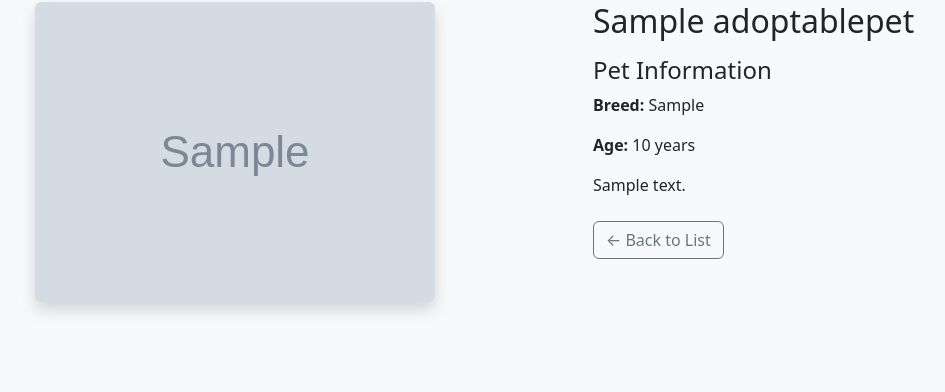
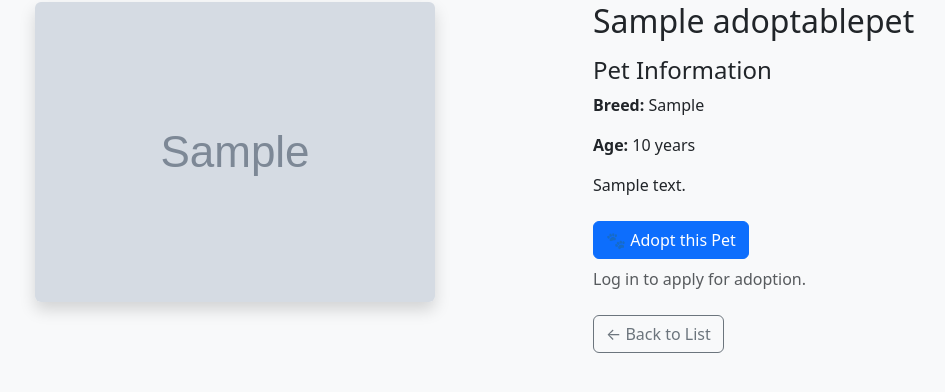
Before and after one commit to Omar6688/PawfectMatch, a Django app: page /adopt/1/ in a window 1280 px wide. Shown: the part 126-518 px from the top of the page, without its empty margins (59-1004 px from the left). Run offline with Django 5.2, Linux system fonts and the light colour scheme; tables that the repository leaves empty hold one stand-in row (values such as "Sample post"); grey boxes marked "Sample" are stand-in pictures; parts of the project's set-up code (start-up, migrations or seed data) failed here and were passed over.

Commit message:
Show 'Adopt this Pet' button to all users with login redirect for unauthenticated visitors

```diff
--- a/adoptions/templates/adoptions/adoptable_detail.html
+++ b/adoptions/templates/adoptions/adoptable_detail.html
@@ -32,9 +32,19 @@
             </div>
             {% endif %}
 
-            {% if user.is_authenticated and not user.is_staff %}
-                <a href="{% url 'express_interest' pet.pk %}" class="btn btn-primary mt-4">🐾 Adopt this Pet</a>
-            {% endif %}
+            <!-- 🐾 Adopt This Pet button visible for all users -->
+            <div class="mt-4">
+                {% if user.is_authenticated and not user.is_staff %}
+                    <!-- Logged-in regular user -->
+                    <a href="{% url 'express_interest' pet.pk %}" class="btn btn-primary">🐾 Adopt this Pet</a>
+                {% else %}
+                    <!-- Not logged in -->
+                    <a href="{% url 'account_login' %}?next={{ request.path }}" class="btn btn-primary">🐾 Adopt this Pet</a>
+                    {% if not user.is_authenticated %}
+                        <p class="text-muted mt-2">Log in to apply for adoption.</p>
+                    {% endif %}
+                {% endif %}
+            </div>
 
             <div class="mt-4">
                 <a href="{% url 'adoptable_list' %}" class="btn btn-outline-secondary">← Back to List</a>
```
